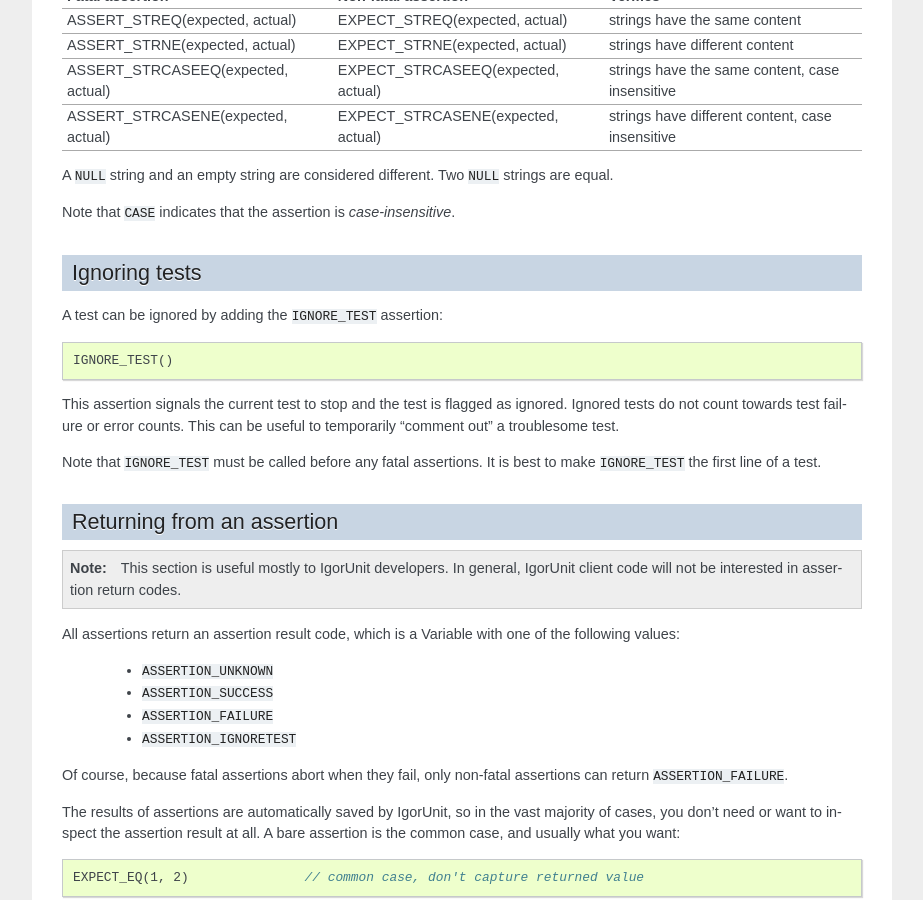
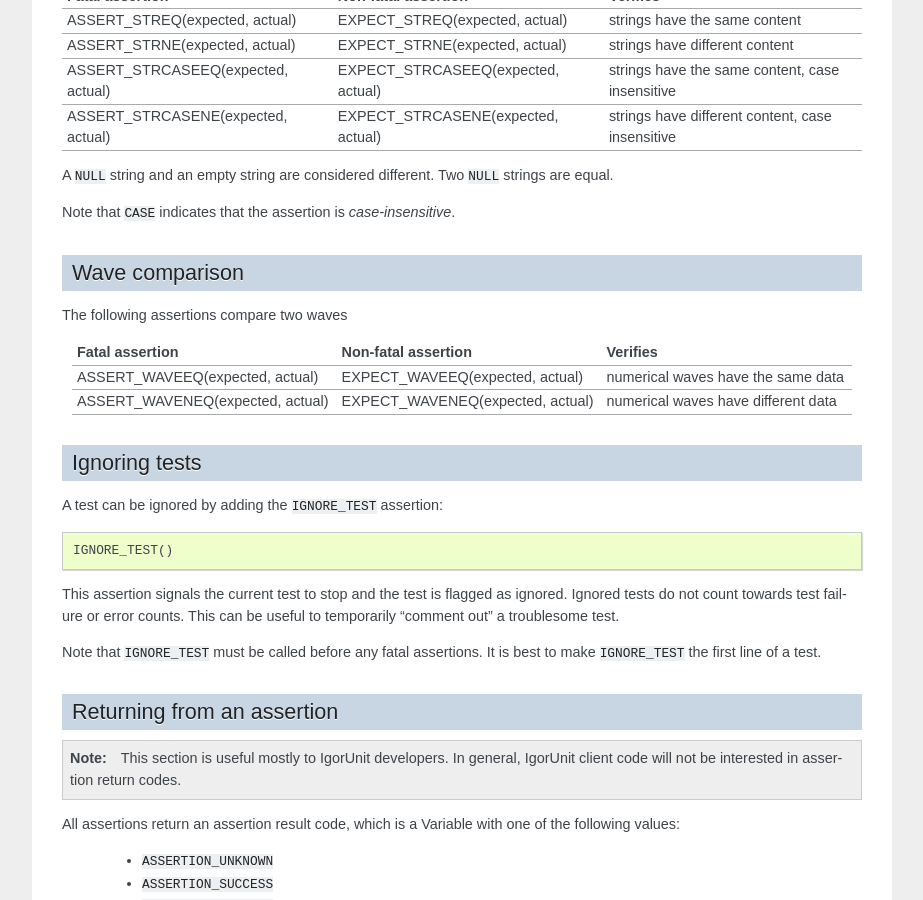
Before and after one commit to yamad/igorunit, a Sphinx documentation site: the page built from docs/asserts.rst, in a window 1280 px wide and 900 px high, scrolled down 1615 px. Shown: the whole window, without its empty margins (198-1121 px from the left). Built offline with Sphinx 7.4.7, drawn with Linux system fonts in a browser that asks for light colours.

Commit message:
Add wave equality assertion

```diff
--- a/docs/asserts.rst
+++ b/docs/asserts.rst
@@ -166,6 +166,29 @@ A ``NULL`` string and an empty string are considered different. Two
 ``NULL`` strings are equal.
 
 Note that ``CASE`` indicates that the assertion is *case-insensitive*.
+
+
+Wave comparison
+---------------
+
+The following assertions compare two waves
+
+.. #+ORGTBL: SEND wave_assert orgtbl-to-rst :no-escape t
+.. | Fatal assertion                  | Non-fatal assertion              | Verifies                            |
+.. |----------------------------------+----------------------------------+-------------------------------------|
+.. | ASSERT_WAVEEQ(expected, actual)  | EXPECT_WAVEEQ(expected, actual)  | numerical waves have the same data  |
+.. | ASSERT_WAVENEQ(expected, actual) | EXPECT_WAVENEQ(expected, actual) | numerical waves have different data |
+.. BEGIN RECEIVE ORGTBL wave_assert
++----------------------------------+----------------------------------+-------------------------------------+
+| Fatal assertion                  | Non-fatal assertion              | Verifies                            |
++==================================+==================================+=====================================+
+| ASSERT_WAVEEQ(expected, actual)  | EXPECT_WAVEEQ(expected, actual)  | numerical waves have the same data  |
++----------------------------------+----------------------------------+-------------------------------------+
+| ASSERT_WAVENEQ(expected, actual) | EXPECT_WAVENEQ(expected, actual) | numerical waves have different data |
++----------------------------------+----------------------------------+-------------------------------------+
+.. END RECEIVE ORGTBL wave_assert
+
+
 
 Ignoring tests
 --------------
```
Also changed, not shown: other parts of docs/asserts.rst (+4 -4 lines), 3 other files.
